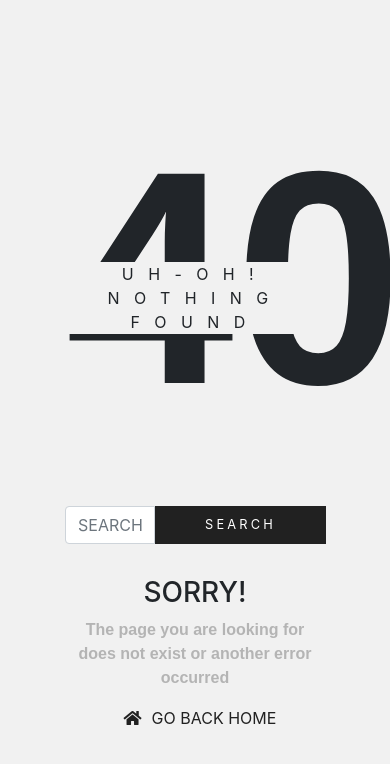
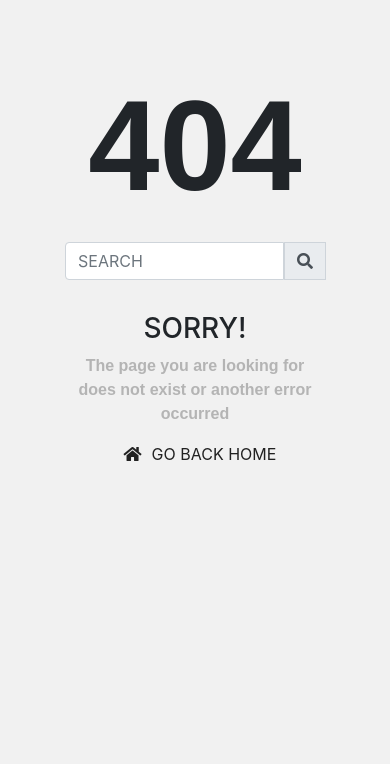
Before and after one commit to impressivedevelopments/decoblog, a PHP site: page /error404.html in a window 390 px wide; the page is wider, and only the part inside the window is pictured. Shown: the top 764 px of that part. Run offline with PHP 8.4, Linux system fonts and the light colour scheme.

Commit message:
adaptive

```diff
--- /dev/null
+++ b/css/_misc/_media.scss
@@ -0,0 +1,26 @@
+@media (max-width: 770px)
+{
+    .error404 {
+        padding: 50px;
+        text-align: center;
+        &-header {
+            position: relative;
+            .error {
+                @include montserrat-bold;
+                font-size: 8rem;
+            }
+            .over {
+                display: none;
+            }
+        }
+        .input-group-text
+        {
+            display: block;
+        }
+    &-body {
+        button {
+            display: none;
+        }
+    }
+}
+}
--- a/css/style.css
+++ b/css/style.css
@@ -610,4 +610,33 @@ input::placeholder, button {
   text-decoration: none;
   color: #212121;
 }
+
+.error404 .input-group-text {
+  display: none;
+}
+
+@media (max-width: 770px) {
+  .error404 {
+    padding: 50px;
+    text-align: center;
+  }
+  .error404-header {
+    position: relative;
+  }
+  .error404-header .error {
+    font-family: 'Montserrat', sans-serif;
+    font-weight: 700;
+    font-style: normal;
+    font-size: 8rem;
+  }
+  .error404-header .over {
+    display: none;
+  }
+  .error404 .input-group-text {
+    display: block;
+  }
+  .error404-body button {
+    display: none;
+  }
+}
 /*# sourceMappingURL=style.css.map */
--- a/css/style.scss
+++ b/css/style.scss
@@ -492,4 +492,9 @@ input::placeholder, button {
             }
         }
     }
+    .input-group-text {
+        display: none;
+    }
 }
+
+@import '_misc/_media.scss';
--- a/error404.html
+++ b/error404.html
@@ -17,9 +17,12 @@
                 <div class="over">Uh-oh! nothing found</div>
             </div>
             <div class="error404-body ">
-                <div class="input-group search justify-content-md-center">
-                    <input type="text" class="form-control col-lg-6 col-md-6 sol-sm-6" placeholder="search">
+                <div class="input-group search justify-content-sm-center">
+                    <input type="text" class="form-control col-lg-6 col-md-6 col-sm-6" placeholder="search">
                     <div class="input-group-prepend">
+                            <div class="input-group-text">
+                                    <i class="fas fa-search"></i>
+                                </div>
                            <button>SEARCH</button>
                     </div>
                 </div>
--- a/templates/layout.php
+++ b/templates/layout.php
@@ -16,7 +16,7 @@
 </header>
 
     <!-- SLIDER -->
-<div class="container-fluid">
+<div class="slider">
     <?= include_template("templates/slider-template.php", []) ?>
 </div>
 
@@ -45,7 +45,6 @@
 <script src="https://code.jquery.com/jquery-3.3.1.slim.min.js" integrity="sha384-q8i/X+965DzO0rT7abK41JStQIAqVgRVzpbzo5smXKp4YfRvH+8abtTE1Pi6jizo" crossorigin="anonymous"></script>
 <script src="https://cdnjs.cloudflare.com/ajax/libs/popper.js/1.14.6/umd/popper.min.js" integrity="sha384-wHAiFfRlMFy6i5SRaxvfOCifBUQy1xHdJ/yoi7FRNXMRBu5WHdZYu1hA6ZOblgut" crossorigin="anonymous"></script>
 <script src="js/bootstrap.min.js"></script>
-<script src="js/slider.js"></script>
 
 </body>
 </html>
```
Also changed, not shown: 1 other file.
